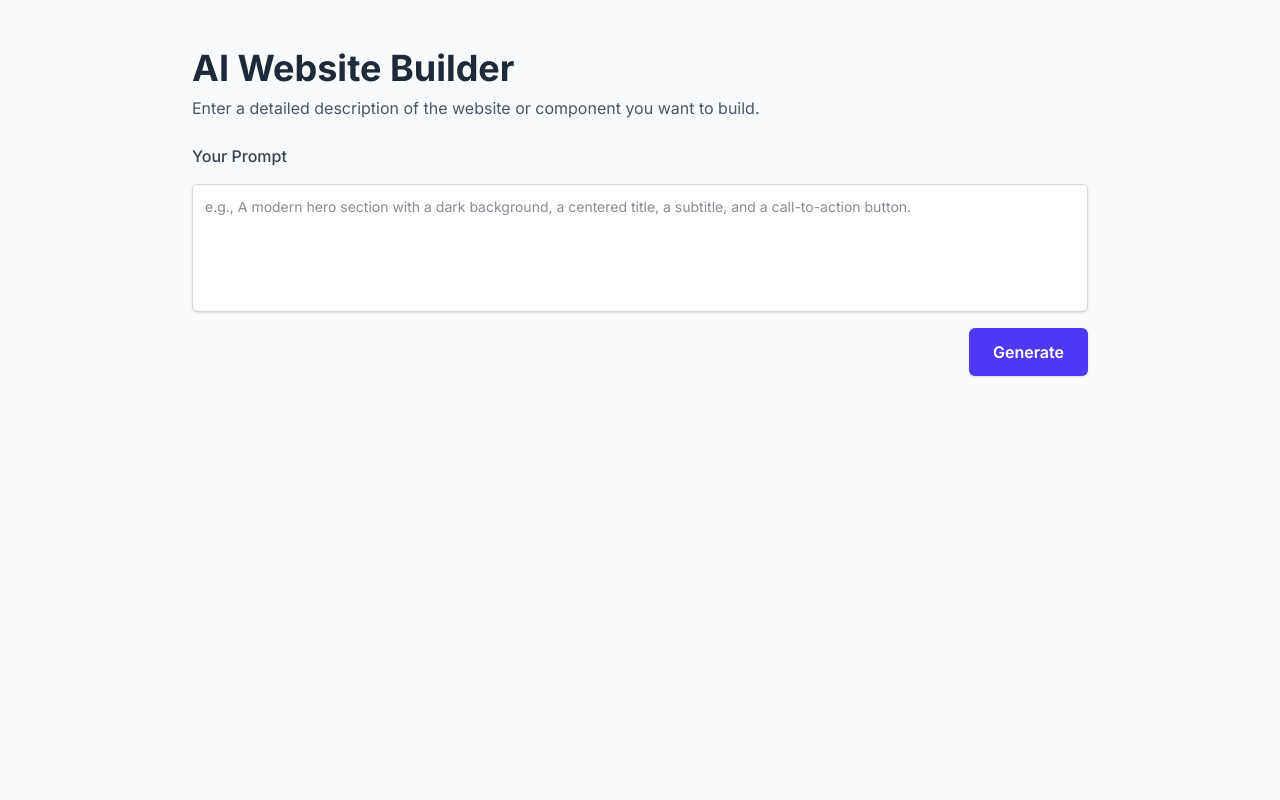
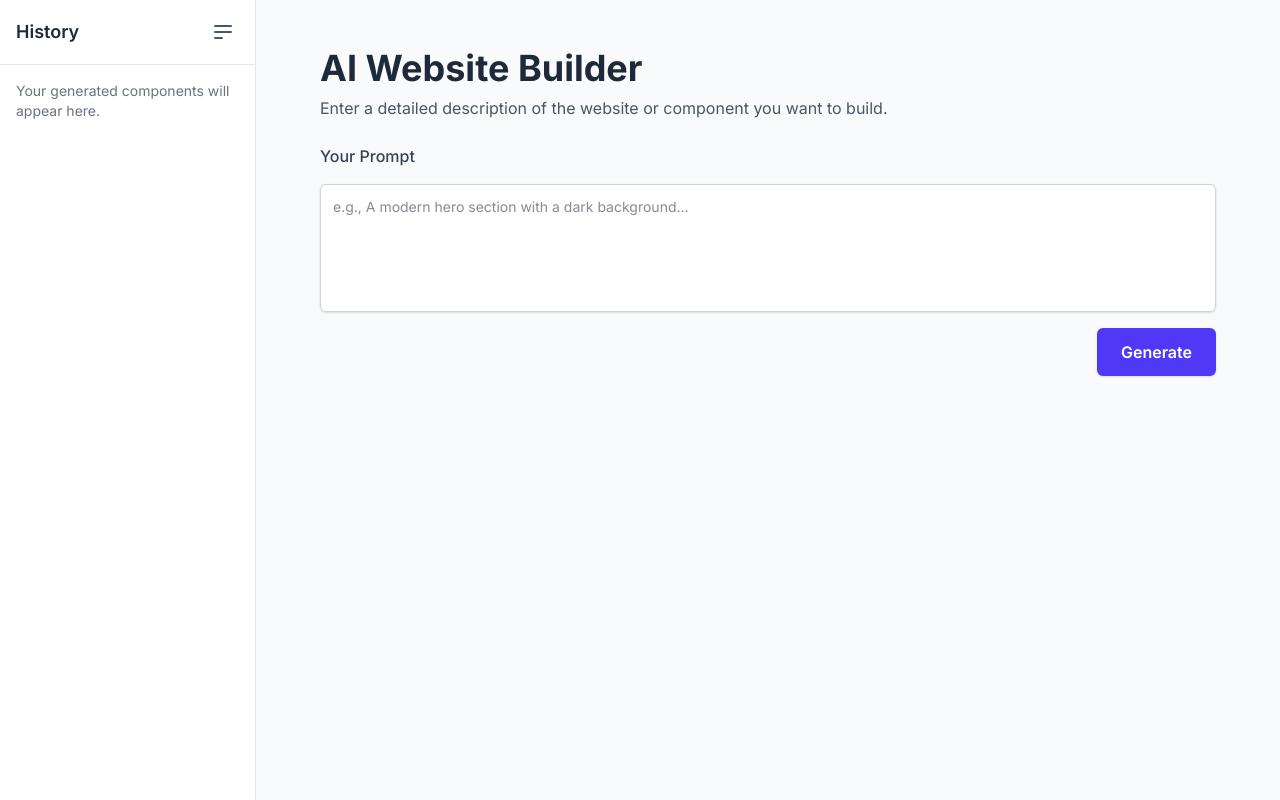
Before and after one commit to Chitransh-C/ai_website_builder, a Next.js app: page / in a window 1280 px wide. Built offline with nearby package versions, Linux system fonts and the light colour scheme.

Commit message:
session history added

```diff
--- a/src/app/page.tsx
+++ b/src/app/page.tsx
@@ -1,5 +1,4 @@
 // src/app/page.tsx
-
 "use client";
 
 import { useState, useEffect } from "react";
@@ -8,13 +7,27 @@ import { vscDarkPlus } from 'react-syntax-highlighter/dist/esm/styles/prism';
 import { ThemeSwitcher } from "@/components/ThemeSwitcher";
 import { Chatbot } from "@/components/Chatbot";
 
+// --- NEW: Define the structure for a history item ---
+interface HistoryItem {
+  prompt: string;
+  code: {
+    html: string;
+    css: string;
+    js: string;
+  };
+}
+
 export default function HomePage() {
   const [prompt, setPrompt] = useState("");
   const [isLoading, setIsLoading] = useState(false);
-  const [aiResponse, setAiResponse] = useState<{ html: string; css: string; js: string; } | null>(null);
+  const [aiResponse, setAiResponse] = useState<HistoryItem['code'] | null>(null);
+
+  // --- NEW: State for session history ---
+  const [history, setHistory] = useState<HistoryItem[]>([]);
+
   const [activeTab, setActiveTab] = useState<'html' | 'css' | 'js'>('html');
   const [isFocusMode, setIsFocusMode] = useState(false);
-
+ const [isHistoryOpen, setIsHistoryOpen] = useState(true);
   const handleGenerateClick = async () => {
     setIsLoading(true);
     setAiResponse(null);
@@ -26,12 +39,24 @@ export default function HomePage() {
       });
       if (!response.ok) { throw new Error(`HTTP error! status: ${response.status}`); }
       const data = await response.json();
+
+      const newHistoryItem: HistoryItem = { prompt: prompt, code: data };
+
+      // --- NEW: Update both the history and the current view ---
+      setHistory(prevHistory => [...prevHistory, newHistoryItem]);
       setAiResponse(data);
+
     } catch (error) {
       console.error("Failed to fetch AI response:", error);
     } finally {
       setIsLoading(false);
     }
+  };
+
+  // --- NEW: Handler to switch to a historical item ---
+  const handleHistoryClick = (item: HistoryItem) => {
+    setPrompt(item.prompt);
+    setAiResponse(item.code);
   };
 
   useEffect(() => {
@@ -47,13 +72,47 @@ export default function HomePage() {
   }, [aiResponse]);
 
   return (
-    <main className="p-4 sm:p-8 md:p-12 min-h-screen bg-slate-50 dark:bg-gray-900 transition-colors">
+    <>
+      <div className="flex min-h-screen bg-slate-50 dark:bg-gray-900 transition-colors">
+
+        {/* --- History Sidebar (NOW COLLAPSIBLE) --- */}
+        <aside className={`bg-white dark:bg-gray-800 border-r border-gray-200 dark:border-gray-700 flex flex-col transition-all duration-300 ${isHistoryOpen ? 'w-64' : 'w-20'}`}>
+          <div className="flex items-center justify-between p-4 border-b border-gray-200 dark:border-gray-700 flex-shrink-0">
+            <h2 className={`text-lg font-semibold text-gray-800 dark:text-slate-200 ${!isHistoryOpen && 'hidden'}`}>History</h2>
+            <button onClick={() => setIsHistoryOpen(!isHistoryOpen)} className="p-1 rounded-md hover:bg-gray-100 dark:hover:bg-gray-700">
+              <svg xmlns="http://www.w3.org/2000/svg" className="h-6 w-6 text-gray-600 dark:text-gray-400" fill="none" viewBox="0 0 24 24" stroke="currentColor">
+                <path strokeLinecap="round" strokeLinejoin="round" strokeWidth={2} d="M4 6h16M4 12h16M4 18h7" />
+              </svg>
+            </button>
+          </div>
+          <div className="overflow-y-auto flex-grow p-4">
+            {history.length === 0 ? (
+              <p className={`text-sm text-gray-500 dark:text-gray-400 ${!isHistoryOpen && 'hidden'}`}>Your generated components will appear here.</p>
+            ) : (
+              <ul className="space-y-2">
+                {history.map((item, index) => (
+                  <li key={index}>
+                    <button
+                      onClick={() => handleHistoryClick(item)}
+                      className="w-full text-left p-2 rounded-md text-sm text-gray-700 dark:text-gray-300 hover:bg-gray-100 dark:hover:bg-gray-700 flex items-center gap-2"
+                      title={item.prompt}
+                    >
+                      <span className="flex-shrink-0">📝</span>
+                      <span className={`truncate ${!isHistoryOpen ? 'hidden' : ''}`}>{item.prompt}</span>
+                    </button>
+                  </li>
+                ))}
+              </ul>
+            )}
+          </div>
+        </aside>
+
+        {/* --- Main Content Area --- */}
+        <main className="flex-1 p-4 sm:p-8 md:p-12">
           <div className="max-w-4xl mx-auto">
             <div className={isFocusMode ? 'hidden' : 'block'}>
               <div className="flex justify-between items-center mb-2">
-            <h1 className="text-3xl sm:text-4xl font-bold text-gray-800 dark:text-slate-200">
-              AI Website Builder
-            </h1>
+                <h1 className="text-3xl sm:text-4xl font-bold text-gray-800 dark:text-slate-200">AI Website Builder</h1>
 
               </div>
               <p className="mt-2 text-gray-600 dark:text-gray-400">
@@ -66,14 +125,14 @@ export default function HomePage() {
                   id="prompt-textarea"
                   value={prompt}
                   onChange={(e) => setPrompt(e.target.value)}
-              placeholder="e.g., A modern hero section with a dark background, a centered title, a subtitle, and a call-to-action button."
+                  placeholder="e.g., A modern hero section with a dark background..."
                   className="text-gray-900 bg-white dark:bg-gray-800 dark:text-slate-100 dark:placeholder-gray-400 w-full h-32 p-3 border border-gray-300 dark:border-gray-700 rounded-md shadow-sm focus:ring-indigo-500 focus:border-indigo-500 sm:text-sm resize-none"
                   disabled={isLoading}
                 />
                 <button
                   onClick={handleGenerateClick}
                   disabled={isLoading}
-              className="px-6 py-3 w-full sm:w-auto self-end font-semibold text-white bg-indigo-600 rounded-md shadow-sm hover:bg-indigo-700 focus:outline-none focus:ring-2 focus:ring-offset-2 focus:ring-indigo-500 disabled:bg-gray-400 disabled:cursor-not-allowed transition-colors"
+                  className="px-6 py-3 w-full sm:w-auto self-end font-semibold text-white bg-indigo-600 rounded-md shadow-sm hover:bg-indigo-700 disabled:bg-gray-400"
                 >
                   {isLoading ? "Generating..." : "Generate"}
                 </button>
@@ -85,24 +144,18 @@ export default function HomePage() {
                 <div className={`w-full h-full ${isFocusMode ? 'flex flex-col' : ''}`}>
                   <div className="flex justify-between items-center mb-4">
                     <h2 className="text-2xl font-semibold text-gray-800 dark:text-slate-200">Live Preview</h2>
-                <button onClick={() => setIsFocusMode(!isFocusMode)} className="p-2 rounded-md text-gray-500 dark:text-gray-400 hover:bg-gray-200 dark:hover:bg-gray-700 hover:text-gray-800 dark:hover:text-slate-200 transition-colors" title={isFocusMode ? "Exit Fullscreen" : "Enter Fullscreen"}>
-                  {isFocusMode ? (
-                    <svg xmlns="http://www.w3.org/2000/svg" className="h-6 w-6" fill="none" viewBox="0 0 24 24" stroke="currentColor"><path strokeLinecap="round" strokeLinejoin="round" strokeWidth={2} d="M6 18L18 6M6 6l12 12" /></svg>
-                  ) : (
-                    <svg xmlns="http://www.w3.org/2000/svg" className="h-6 w-6" fill="none" viewBox="0 0 24 24" stroke="currentColor"><path strokeLinecap="round" strokeLinejoin="round" strokeWidth={2} d="M4 8V4m0 0h4M4 4l5 5m11 3v4m0 0h-4m4 0l-5-5M4 16v4m0 0h4m-4 0l5-5m11-3v-4m0 0h-4m4 0l-5 5" /></svg>
-                  )}
+                    <button onClick={() => setIsFocusMode(!isFocusMode)} className="p-2 rounded-md text-gray-500 dark:text-gray-400 hover:bg-gray-200 dark:hover:bg-gray-700" title={isFocusMode ? "Exit Fullscreen" : "Enter Fullscreen"}>
+                      {isFocusMode ? ( <svg xmlns="http://www.w3.org/2000/svg" className="h-6 w-6" fill="none" viewBox="0 0 24 24" stroke="currentColor"><path strokeLinecap="round" strokeLinejoin="round" strokeWidth={2} d="M6 18L18 6M6 6l12 12" /></svg> ) : ( <svg xmlns="http://www.w3.org/2000/svg" className="h-6 w-6" fill="none" viewBox="0 0 24 24" stroke="currentColor"><path strokeLinecap="round" strokeLinejoin="round" strokeWidth={2} d="M4 8V4m0 0h4M4 4l5 5m11 3v4m0 0h-4m4 0l-5-5M4 16v4m0 0h4m-4 0l5-5m11-3v-4m0 0h-4m4 0l-5 5" /></svg> )}
                     </button>
                   </div>
-
                   <div className={`border border-gray-300 dark:border-gray-700 rounded-md bg-white dark:bg-slate-800 ${isFocusMode ? 'flex-grow' : ''}`}>
                     <iframe id="preview-iframe" title="Live Preview" sandbox="allow-scripts" className="w-full h-full min-h-[24rem]"/>
                   </div>
-
                   <div className={isFocusMode ? 'hidden' : 'mt-6'}>
                     <div className="flex border-b border-gray-300 dark:border-gray-700">
-                  <button onClick={() => setActiveTab('html')} className={`px-4 py-2 font-medium transition-colors ${activeTab === 'html' ? 'border-b-2 border-indigo-600 text-indigo-600 dark:text-indigo-400' : 'text-gray-500 dark:text-gray-400'}`}>HTML</button>
-                  <button onClick={() => setActiveTab('css')} className={`px-4 py-2 font-medium transition-colors ${activeTab === 'css' ? 'border-b-2 border-indigo-600 text-indigo-600 dark:text-indigo-400' : 'text-gray-500 dark:text-gray-400'}`}>CSS</button>
-                  <button onClick={() => setActiveTab('js')} className={`px-4 py-2 font-medium transition-colors ${activeTab === 'js' ? 'border-b-2 border-indigo-600 text-indigo-600 dark:text-indigo-400' : 'text-gray-500 dark:text-gray-400'}`}>JavaScript</button>
+                      <button onClick={() => setActiveTab('html')} className={`px-4 py-2 font-medium ${activeTab === 'html' ? 'border-b-2 border-indigo-600 text-indigo-600' : 'text-gray-500'}`}>HTML</button>
+                      <button onClick={() => setActiveTab('css')} className={`px-4 py-2 font-medium ${activeTab === 'css' ? 'border-b-2 border-indigo-600 text-indigo-600' : 'text-gray-500'}`}>CSS</button>
+                      <button onClick={() => setActiveTab('js')} className={`px-4 py-2 font-medium ${activeTab === 'js' ? 'border-b-2 border-indigo-600 text-indigo-600' : 'text-gray-500'}`}>JavaScript</button>
                     </div>
                     <div className="code-display bg-[#1e1e1e] rounded-b-md overflow-hidden">
                       {activeTab === 'html' && <SyntaxHighlighter language="html" style={vscDarkPlus} customStyle={{ margin: 0 }}>{aiResponse.html}</SyntaxHighlighter>}
@@ -112,9 +165,12 @@ export default function HomePage() {
                   </div>
                 </div>
               )}
-          <Chatbot codeContext={aiResponse} />
             </div>
           </div>
         </main>
+      </div>
+
+      <Chatbot codeContext={aiResponse} />
+    </>
   );
 }
--- a/src/components/Chatbot.tsx
+++ b/src/components/Chatbot.tsx
@@ -76,10 +76,10 @@ export const Chatbot = ({ codeContext }: ChatbotProps) => {
   if (!codeContext) { return null; }
 
   return (
-    // The rest of your JSX remains the same...
-    <div>
+
+    <div className="z-50">
       {/* Chat Window */}
-      <div className={`fixed bottom-24 right-4 sm:right-8 w-[90vw] max-w-lg h-[70vh] max-h-[600px] bg-white dark:bg-gray-800 rounded-lg shadow-2xl flex flex-col transition-transform duration-300 ease-in-out transform ${isOpen ? 'translate-y-0 opacity-100' : 'translate-y-10 opacity-0 pointer-events-none'}`}>
+      <div className={`z-53 fixed bottom-24 right-4 sm:right-8 w-[90vw] max-w-lg h-[70vh] max-h-[600px] bg-white dark:bg-gray-800 rounded-lg shadow-2xl flex flex-col transition-transform duration-300 ease-in-out transform ${isOpen ? 'translate-y-0 opacity-100' : 'translate-y-10 opacity-0 pointer-events-none'}`}>
         <div className="flex justify-between items-center p-4 bg-indigo-600 text-white rounded-t-lg flex-shrink-0">
           <h3 className="text-lg font-semibold">AI Code Assistant</h3>
           <button onClick={() => setIsOpen(false)} className="p-1 rounded-full hover:bg-indigo-700 focus:outline-none focus:ring-2 focus:ring-white">
@@ -116,7 +116,7 @@ export const Chatbot = ({ codeContext }: ChatbotProps) => {
       </div>
 
       {/* Floating Toggle Button */}
-      <button onClick={() => setIsOpen(!isOpen)} className="fixed bottom-4 right-4 sm:right-8 p-3 bg-indigo-600 text-white rounded-full shadow-lg hover:bg-indigo-700 focus:outline-none focus:ring-2 focus:ring-offset-2 focus:ring-indigo-500 transition-transform hover:scale-110" title="Open AI Assistant">
+      <button onClick={() => setIsOpen(!isOpen)} className="z-50 fixed bottom-4 right-4 sm:right-8 p-3 bg-indigo-600 text-white rounded-full shadow-lg hover:bg-indigo-700 focus:outline-none focus:ring-2 focus:ring-offset-2 focus:ring-indigo-500 transition-transform hover:scale-110" title="Open AI Assistant">
         <svg xmlns="http://www.w3.org/2000/svg" className="h-6 w-6" fill="none" viewBox="0 0 24 24" stroke="currentColor"><path strokeLinecap="round" strokeLinejoin="round" strokeWidth={2} d="M8 12h.01M12 12h.01M16 12h.01M21 12c0 4.418-4.03 8-9 8a9.863 9.863 0 01-4.255-.949L3 20l1.395-3.72C3.512 15.042 3 13.574 3 12c0-4.418 4.03-8 9-8s9 3.582 9 8z" /></svg>
       </button>
     </div>
```
Lines whose indentation alone changed are shown as unchanged.
